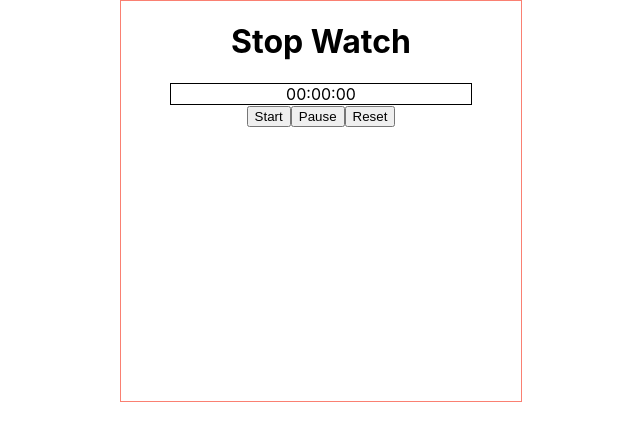
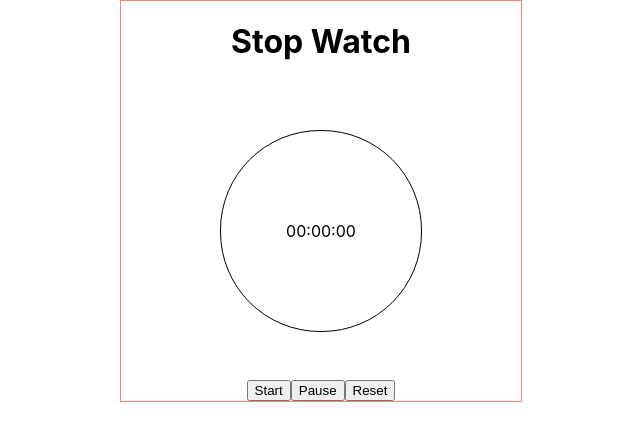
Before and after one commit to samadakram/Stop-watch-typescript, a React (Create React App) app: page / in a window 1280 px wide. Shown: the top 440 px of the page, without its empty margins (319-959 px from the left). Built offline with nearby package versions, Linux system fonts and the light colour scheme.

Commit message:
Update Timer.css

```diff
--- a/src/components/Timer/Timer.css
+++ b/src/components/Timer/Timer.css
@@ -4,9 +4,19 @@
     border: 1px solid salmon;
     margin: auto;
     text-align: center;
+    display: flex;
+    justify-content: center;
+    align-items: center;
+    flex-direction: column;
 }
 .time-box {
     margin: auto;
-    width: 300px;
+    width: 200px;
+    height: 200px;
+    border-radius: 100px;
     border: 1px solid black;
+    display: flex;
+    justify-content: center;
+    align-items: center;
+    text-align: center;
 }
```
